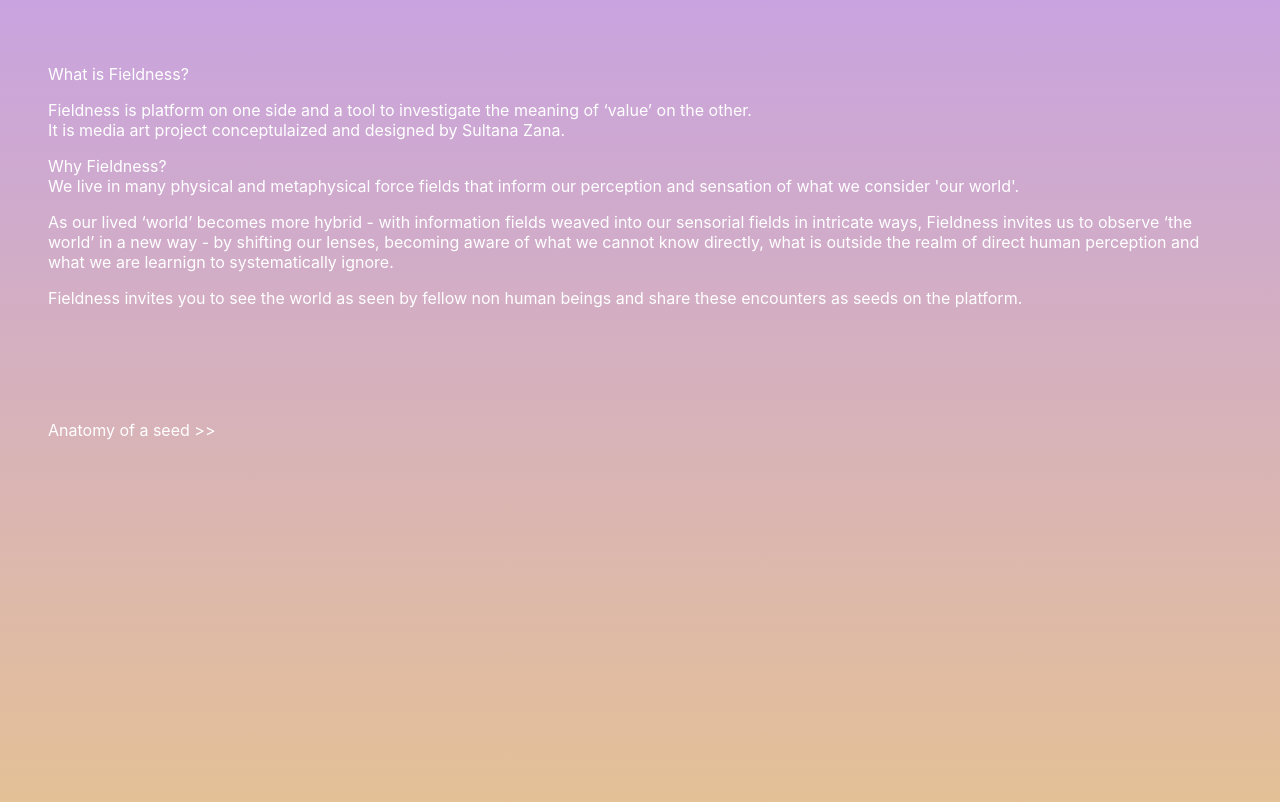
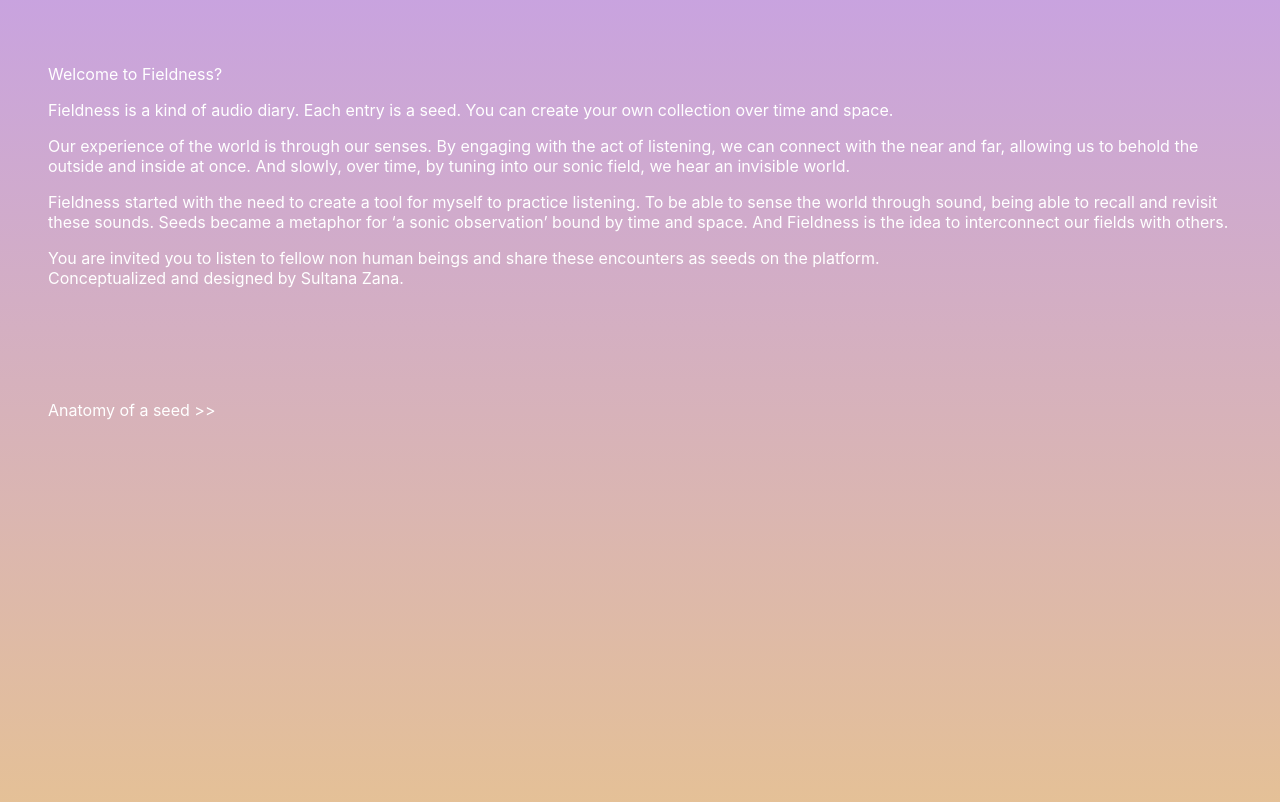
Before and after one commit to tanvibhakta/sultana-fieldness, a React (Create React App) app: page /info in a window 1280 px wide. Shown: the top 802 px of the page. Built offline with nearby package versions, Linux system fonts and the light colour scheme.

Commit message:
Updated about

```diff
--- a/src/pages/Info.jsx
+++ b/src/pages/Info.jsx
@@ -5,28 +5,25 @@ export const Info = () => {
   return (
     <div className="info-container default-page-spacing">
       <div className="information">
-        <p>What is Fieldness?</p>
+        <p>Welcome to Fieldness?</p>
         <p>
-          Fieldness is platform on one side and a tool to investigate the
-          meaning of ‘value’ on the other. <br /> It is media art project
-          conceptulaized and designed by Sultana Zana.
+          Fieldness is a kind of audio diary. Each entry is a seed. You can create your own collection over time and space.
+
         </p>
         <p>
-          Why Fieldness?
-          <br /> We live in many physical and metaphysical force fields that
-          inform our perception and sensation of what we consider 'our world'.
+          Our experience of the world is through our senses. By engaging with the act of listening, we can connect with the near and far, allowing us to behold the outside and inside at once. And slowly, over time, by tuning into our sonic field, we hear an invisible world.
+
         </p>
         <p>
-          As our lived ‘world’ becomes more hybrid - with information fields
-          weaved into our sensorial fields in intricate ways, Fieldness invites
-          us to observe ‘the world’ in a new way - by shifting our lenses,
-          becoming aware of what we cannot know directly, what is outside the
-          realm of direct human perception and what we are learnign to
-          systematically ignore.
+
+
+Fieldness started with the need to create a tool for myself to practice listening. To be able to sense the world through sound, being able to recall and revisit these sounds. Seeds became a metaphor for ‘a sonic observation’ bound by time and space. And Fieldness is the idea to interconnect our fields with others.
+
         </p>
-        <p>
-          Fieldness invites you to see the world as seen by fellow non human
+        <p>You are invited you to listen to fellow non human
           beings and share these encounters as seeds on the platform.
+           <br /> Conceptualized and designed by Sultana Zana.
+
         </p>
       </div>
       <Link to="/anatomy-of-a-seed">Anatomy of a seed >></Link>
```
